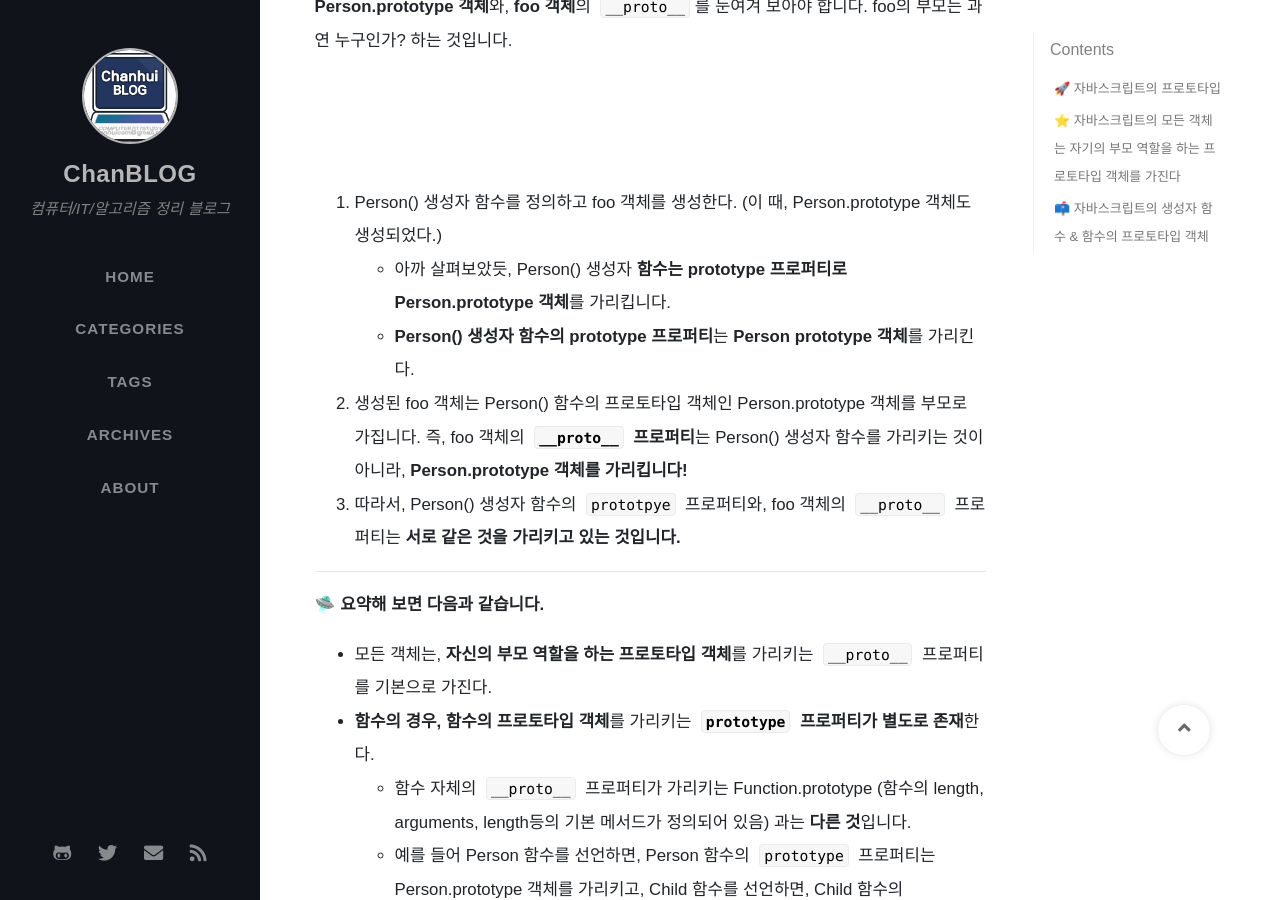
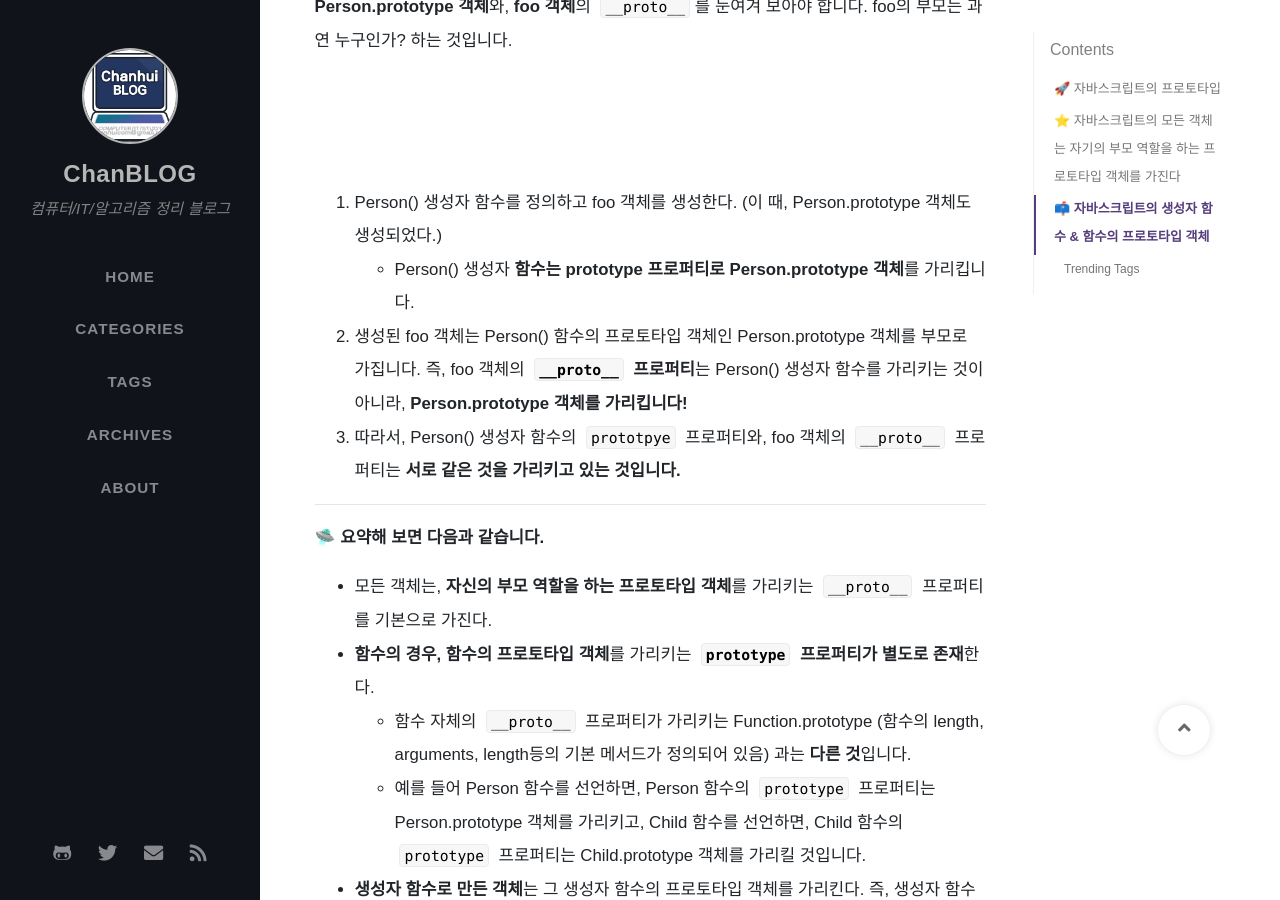
Before and after one commit to ChanhuiSeok/chanhuiseok.github.io, a Jekyll site: the page built from _posts/2020-10-24-js-3.md, in a window 1280 px wide and 900 px high, scrolled down 3300 px. Built offline with Jekyll 4.4.1, drawn with Linux system fonts in a browser that asks for light colours; nearby versions of some CDN libraries; some web fonts are replaced; comment, search, counter and statistics services are not loaded.

Commit message:
js-3 포스팅 중복 내용 삭제

```diff
--- a/_posts/2020-10-24-js-3.md
+++ b/_posts/2020-10-24-js-3.md
@@ -105,8 +105,7 @@ var foo = new Person('chan'); // Person() 생성자 함수로 foo 객체 생성
 ![](https://i.imgur.com/ZmJZHWJ.png)
 
 1. Person() 생성자 함수를 정의하고 foo 객체를 생성한다. (이 때, Person.prototype 객체도 생성되었다.)
-   * 아까 살펴보았듯, Person() 생성자 **함수는 prototype 프로퍼티로 Person.prototype 객체**를 가리킵니다.
-   * **Person() 생성자 함수의 prototype 프로퍼티**는 **Person prototype 객체**를 가리킨다.
+   * Person() 생성자 **함수는 prototype 프로퍼티로 Person.prototype 객체**를 가리킵니다.
 2. 생성된 foo 객체는 Person() 함수의 프로토타입 객체인 Person.prototype 객체를 부모로 가집니다. 즉, foo 객체의 **`__proto__` 프로퍼티**는 Person() 생성자 함수를 가리키는 것이 아니라, **Person.prototype 객체를 가리킵니다!**
 3. 따라서, Person() 생성자 함수의 `prototpye` 프로퍼티와, foo 객체의 `__proto__` 프로퍼티는 **서로 같은 것을 가리키고 있는 것입니다.**
 
```
